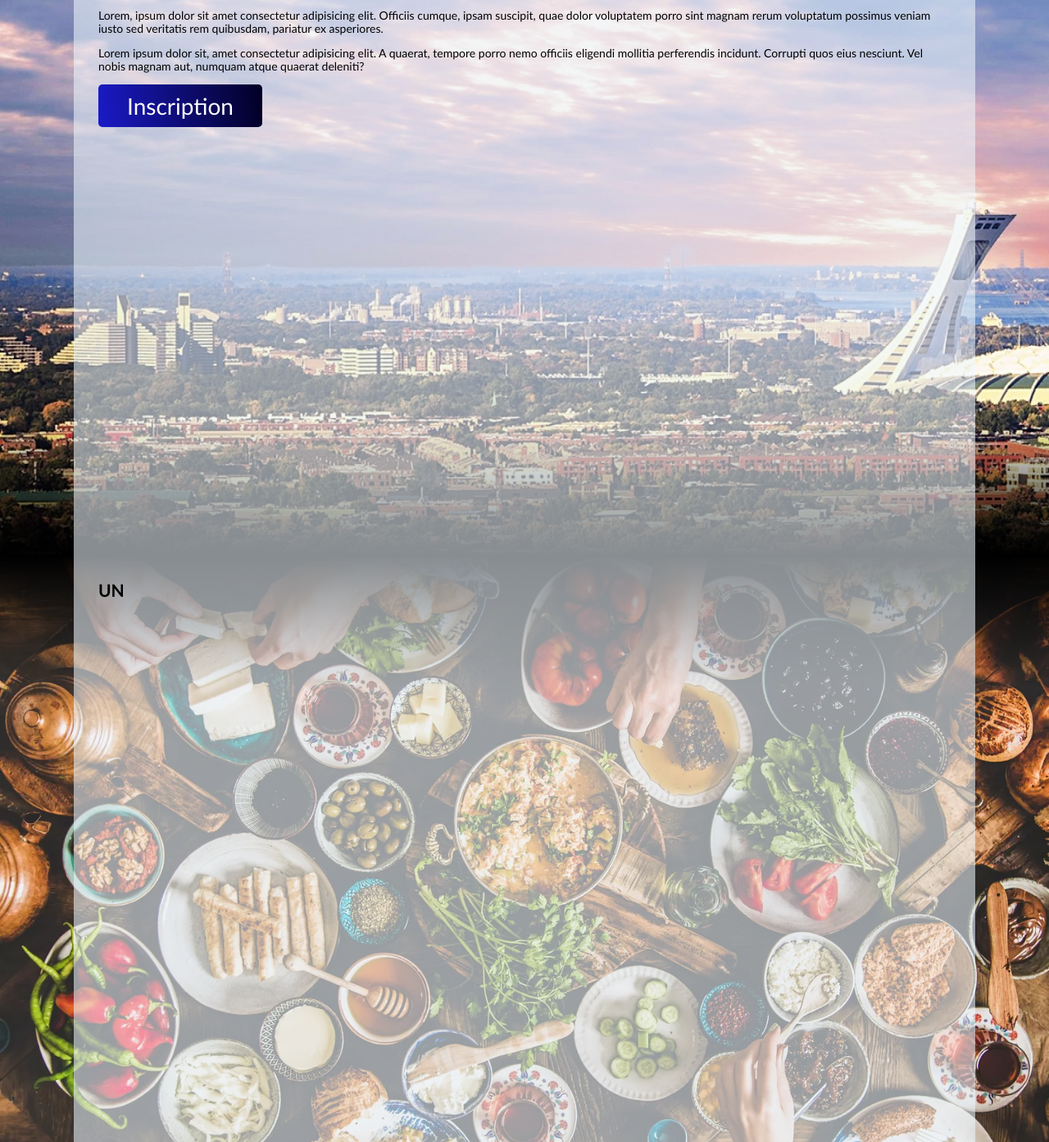
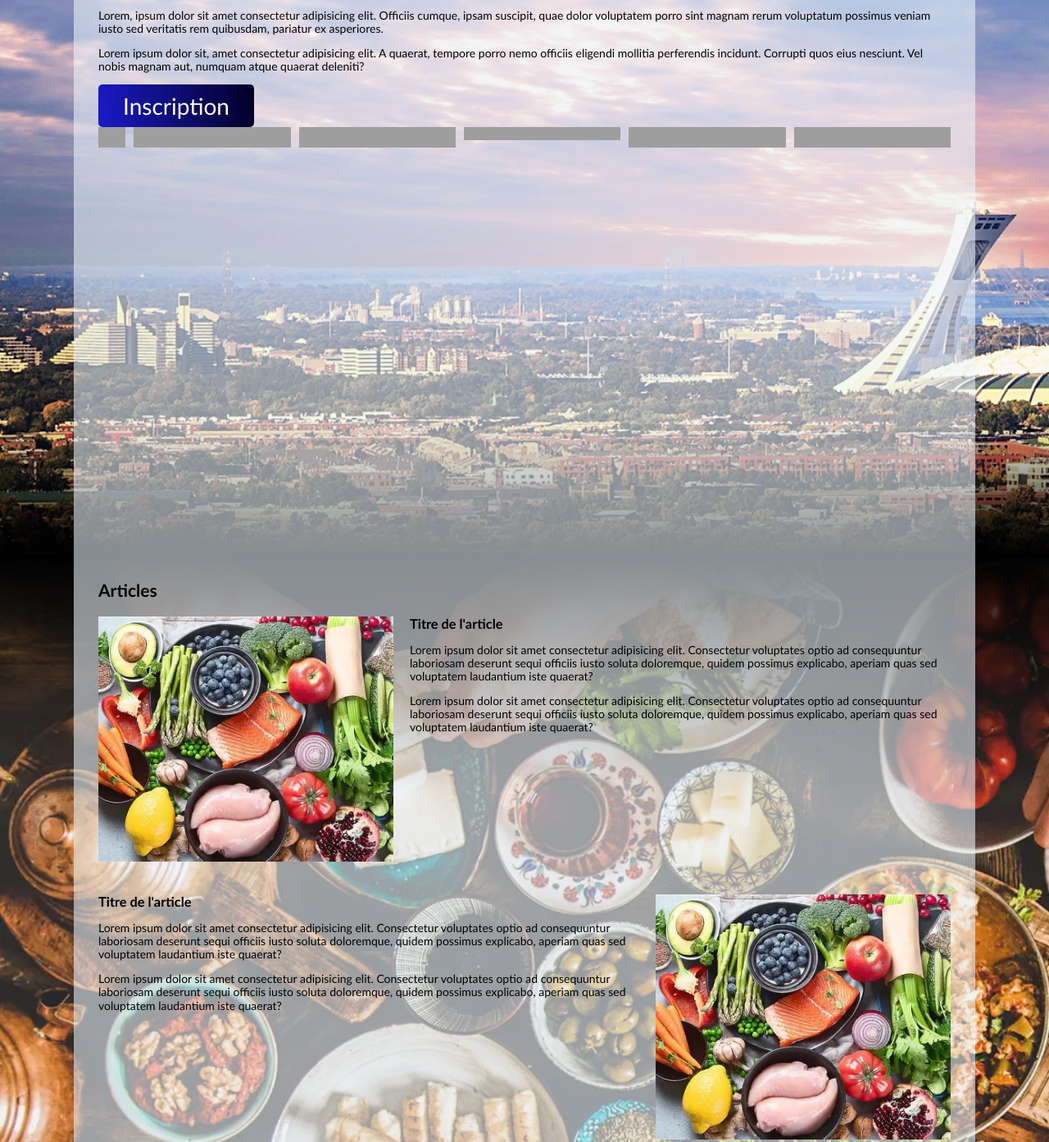
Before and after one commit to eddytuto/gr4-1w1-tp2, a plain HTML site: page index.htm in a window 1280 px wide. Shown: the part 122-1515 px from the top of the page at 82% size. Drawn offline with Linux system fonts and the light colour scheme; grey boxes are pictures that could not be loaded; a web font is replaced by a local one.

Commit message:
s13 Ajout de lien github et section article pour le labo-9

```diff
--- /dev/null
+++ b/css/article.css
@@ -0,0 +1,31 @@
+/* conteneur flex */
+.article{
+    display:flex;
+    gap: 20px;
+    flex-wrap: wrap;
+    padding : 20px 0;
+}
+/* element du conteneur flex */
+.article__div{
+    flex-grow: 1 ;
+    flex-shrink:1 ;
+    flex-basis: 500px ;
+}
+/* element du conteneur flex */
+.article__figure{
+    flex-grow: 1 ;
+    flex-shrink:0 ;
+    flex-basis: 200px ;
+}
+
+
+.article__h3{}
+.article__p{}
+.article__img{}
+.article__figcaption{}
+
+
+.article:nth-of-type(odd) .article__figure{
+    background-color: aquamarine;
+    order : -1;
+}
--- a/css/style.css
+++ b/css/style.css
@@ -95,10 +95,10 @@ section,header,footer{
 
 
 .hero__bouton{
-    display: block;
-    padding : 10px;
+    display: inline-block;
+    padding : 10px 30px;
    background: linear-gradient(264deg,rgba(2, 0, 36, 1) 0%, rgba(26, 26, 199, 1) 100%);
-    width : 200px;
+   /*  width : 200px; */
     font-size: 2rem;
     text-decoration: none;
     color : #fff;
@@ -109,3 +109,18 @@ section,header,footer{
 .hero__bouton:hover{
 background: linear-gradient(90deg,rgba(2, 0, 36, 1) 0%, rgba(26, 26, 199, 1) 100%);
 }
+
+.entete__sociaux a {
+    display: block;
+    width : 182px;
+}
+
+.entete__sociaux a img {
+
+}
+
+.entete__sociaux{
+    display: flex;
+    justify-content: flex-start;
+    gap:10px;
+}
--- a/index.htm
+++ b/index.htm
@@ -3,10 +3,11 @@
 <head>
     <meta charset="UTF-8">
     <meta name="viewport" content="width=device-width, initial-scale=1.0">
-    <title>Liens internes</title>
+    <title>TP2</title>
     <link rel="stylesheet" href="css/normalize.css">
     <link rel="stylesheet" href="css/menu.css">
     <link rel="stylesheet" href="css/formulaire.css">
+    <link rel="stylesheet" href="css/article.css">
     <link rel="stylesheet" href="css/style.css">
 
     <link rel="preconnect" href="https://fonts.googleapis.com">
@@ -25,7 +26,7 @@
                     </label>
                     <nav  class="menu">
                         <a href="#accueil" class="menu__a">Accueil</a>
-                        <a href="#un" class="menu__a">UN</a>
+                        <a href="#articles" class="menu__a">Articles</a>
                         <a href="#deux" class="menu__a">DEUX</a>
                         <a href="#trois" class="menu__a">TROIS</a>
                         <a href="#quatre" class="menu__a">QUATRE</a>
@@ -37,14 +38,98 @@
             <p>Lorem, ipsum dolor sit amet consectetur adipisicing elit. Officiis cumque, ipsam suscipit, quae dolor voluptatem porro sint magnam rerum voluptatum possimus veniam iusto sed veritatis rem quibusdam, pariatur ex asperiores.</p>
             <p>Lorem ipsum dolor sit, amet consectetur adipisicing elit. A quaerat, tempore porro nemo officiis eligendi mollitia perferendis incidunt. Corrupti quos eius nesciunt. Vel nobis magnam aut, numquam atque quaerat deleniti?</p>
             <a class="hero__bouton" href="#inscription">Inscription</a>
+            <figure class="entete__sociaux">
+            <a href="https://github.com/eddytuto/gr4-1w1-tp2?tab=readme-ov-file">
+            <img
+              src="https://s2.svgbox.net/social.svg?ic=github&color=000000"
+              width="25"
+              height="25"
+              alt="github"
+            /></a>
+            <img
+              src="https://s2.svgbox.net/social.svg?ic=facebook&color=00f"
+              width="25"
+              height="25"
+              alt="facebook"
+            />
+            <img
+              src="https://s2.svgbox.net/social.svg?ic=stackoverflow&color=a00"
+              width="25"
+              height="25"
+              alt="stackoverflow"
+            />
+            <img
+              src="https://s2.svgbox.net/social.svg?ic=linkedin&color=0960da"
+              width="25"
+              height="16"
+              alt="linkedin"
+            />
+            <img
+              src="https://s2.svgbox.net/social.svg?ic=messenger&color=00f"
+              width="25"
+              height="25"
+              alt="messenger"
+            />
+            <img
+              src="https://s2.svgbox.net/social.svg?ic=discord&color=3609da"
+              width="25"
+              height="25"
+              alt="discord"
+            />
+          </figure>
         </header>
     </div>
-     <!-- //////////////////////////////////////////////////   tableau -->
+     <!-- //////////////////////////////////////////////////   articles -->
     <div class="conteneur">
-        <section class="centre" id="un">
-            <h2>UN</h2>
+        <section class="centre" id="articles">
+            <h2>Articles</h2>
+            <article class="article">
+                <div class="article__div">
+                    <h3 class="article__h3">Titre de l'article</h3>
+                    <p class="article__p">Lorem ipsum dolor sit amet consectetur adipisicing elit. Consectetur voluptates optio ad consequuntur laboriosam deserunt sequi officiis iusto soluta doloremque, quidem possimus explicabo, aperiam quas sed voluptatem laudantium iste quaerat?</p>
+                    <p class="article__p">Lorem ipsum dolor sit amet consectetur adipisicing elit. Consectetur voluptates optio ad consequuntur laboriosam deserunt sequi officiis iusto soluta doloremque, quidem possimus explicabo, aperiam quas sed voluptatem laudantium iste quaerat?</p>
+                </div>
+                <figure class="article__figure">
+                    <img class="article__img" src="images/img5.webp" alt="">
+                    <figcaption class="article__figcaption"></figcaption>
+                </figure>
+            </article>
+            <article class="article">
+                <div class="article__div">
+                    <h3 class="article__h3">Titre de l'article</h3>
+                    <p class="article__p">Lorem ipsum dolor sit amet consectetur adipisicing elit. Consectetur voluptates optio ad consequuntur laboriosam deserunt sequi officiis iusto soluta doloremque, quidem possimus explicabo, aperiam quas sed voluptatem laudantium iste quaerat?</p>
+                    <p class="article__p">Lorem ipsum dolor sit amet consectetur adipisicing elit. Consectetur voluptates optio ad consequuntur laboriosam deserunt sequi officiis iusto soluta doloremque, quidem possimus explicabo, aperiam quas sed voluptatem laudantium iste quaerat?</p>
+                </div>
+                <figure class="article__figure">
+                    <img class="article__img" src="images/img5.webp" alt="">
+                    <figcaption class="article__figcaption"></figcaption>
+                </figure>
+            </article>
+                        <article class="article">
+                <div class="article__div">
+                    <h3 class="article__h3">Titre de l'article</h3>
+                    <p class="article__p">Lorem ipsum dolor sit amet consectetur adipisicing elit. Consectetur voluptates optio ad consequuntur laboriosam deserunt sequi officiis iusto soluta doloremque, quidem possimus explicabo, aperiam quas sed voluptatem laudantium iste quaerat?</p>
+                    <p class="article__p">Lorem ipsum dolor sit amet consectetur adipisicing elit. Consectetur voluptates optio ad consequuntur laboriosam deserunt sequi officiis iusto soluta doloremque, quidem possimus explicabo, aperiam quas sed voluptatem laudantium iste quaerat?</p>
+                </div>
+                <figure class="article__figure">
+                    <img class="article__img" src="images/img5.webp" alt="">
+                    <figcaption class="article__figcaption"></figcaption>
+                </figure>
+            </article>
+                        <article class="article">
+                <div class="article__div">
+                    <h3 class="article__h3">Titre de l'article</h3>
+                    <p class="article__p">Lorem ipsum dolor sit amet consectetur adipisicing elit. Consectetur voluptates optio ad consequuntur laboriosam deserunt sequi officiis iusto soluta doloremque, quidem possimus explicabo, aperiam quas sed voluptatem laudantium iste quaerat?</p>
+                    <p class="article__p">Lorem ipsum dolor sit amet consectetur adipisicing elit. Consectetur voluptates optio ad consequuntur laboriosam deserunt sequi officiis iusto soluta doloremque, quidem possimus explicabo, aperiam quas sed voluptatem laudantium iste quaerat?</p>
+                </div>
+                <figure class="article__figure">
+                    <img class="article__img" src="images/img5.webp" alt="">
+                    <figcaption class="article__figcaption"></figcaption>
+                </figure>
+            </article>
         </section>
     </div>
+    <!-- //////////////////////////////////////////////////   tableau -->
     <div class="conteneur">
         <section class="centre" id="deux">
             <h2>DEUX</h2>
```
Also changed, not shown: images/img1.webp (added), images/img2.webp (added), images/img3.avif (added), images/img4.webp (added), images/img5.webp (added), images/img6.webp (added), images/les-aliments-bons-pour-coeur_2000x.webp (added), images/recette.jpg (added).
